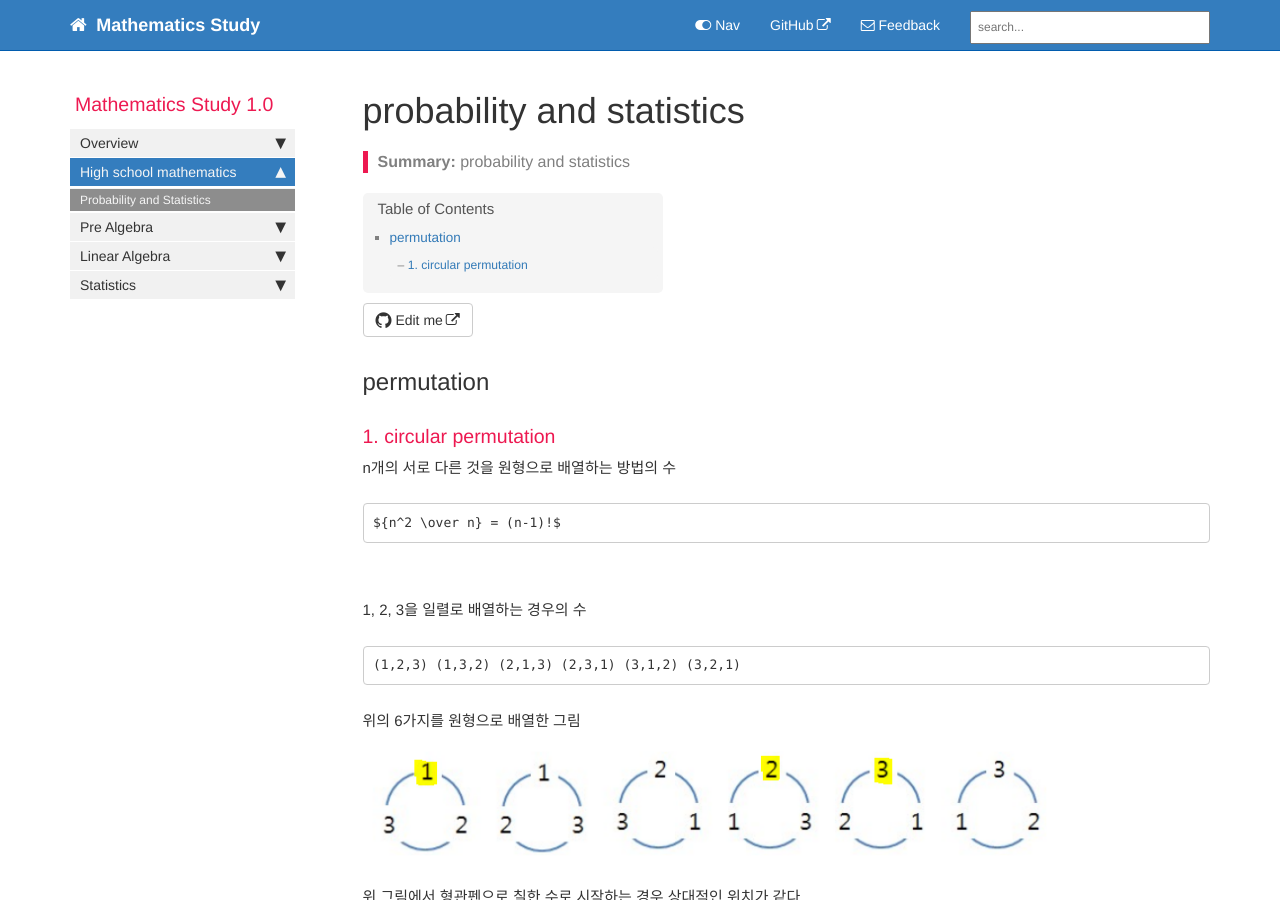
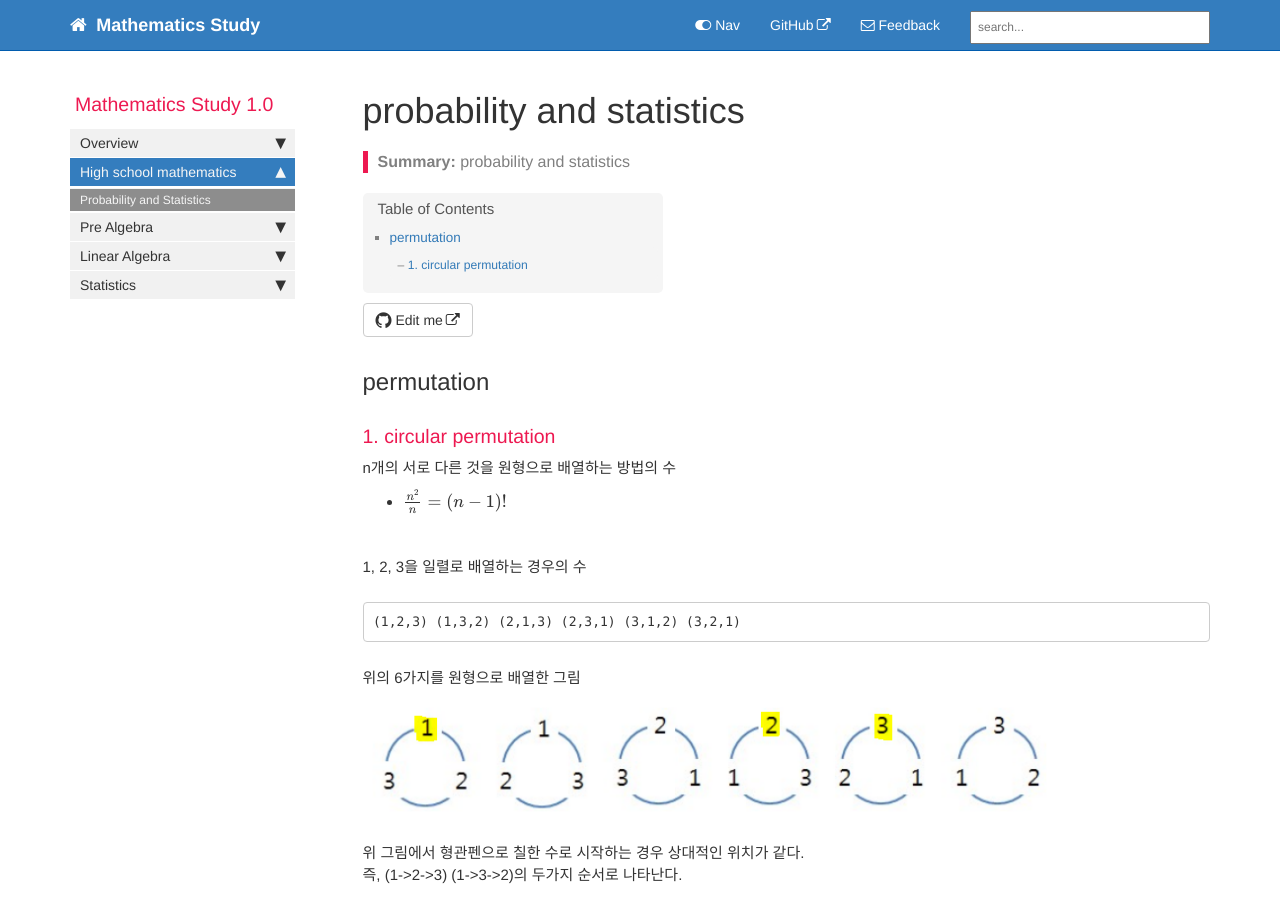
Before and after one commit to jongeunShin95/mathematics-study, a Jekyll site: the page built from pages/mydoc/mydoc_probability_and_statistics.md, in a window 1280 px wide and 900 px high. Built offline with Jekyll 4.4.1, drawn with Linux system fonts in a browser that asks for light colours; formulas are drawn with MathJax 3; comment, search, counter and statistics services are not loaded.

Commit message:
circular permutation

```diff
--- a/pages/mydoc/mydoc_probability_and_statistics.md
+++ b/pages/mydoc/mydoc_probability_and_statistics.md
@@ -15,7 +15,7 @@ use_math: true
 
 n개의 서로 다른 것을 원형으로 배열하는 방법의 수 <br>
 
-    ${n^2 \over n} = (n-1)!$
+* ${n^2 \over n} = (n-1)!$
 
 <br>
 
```
